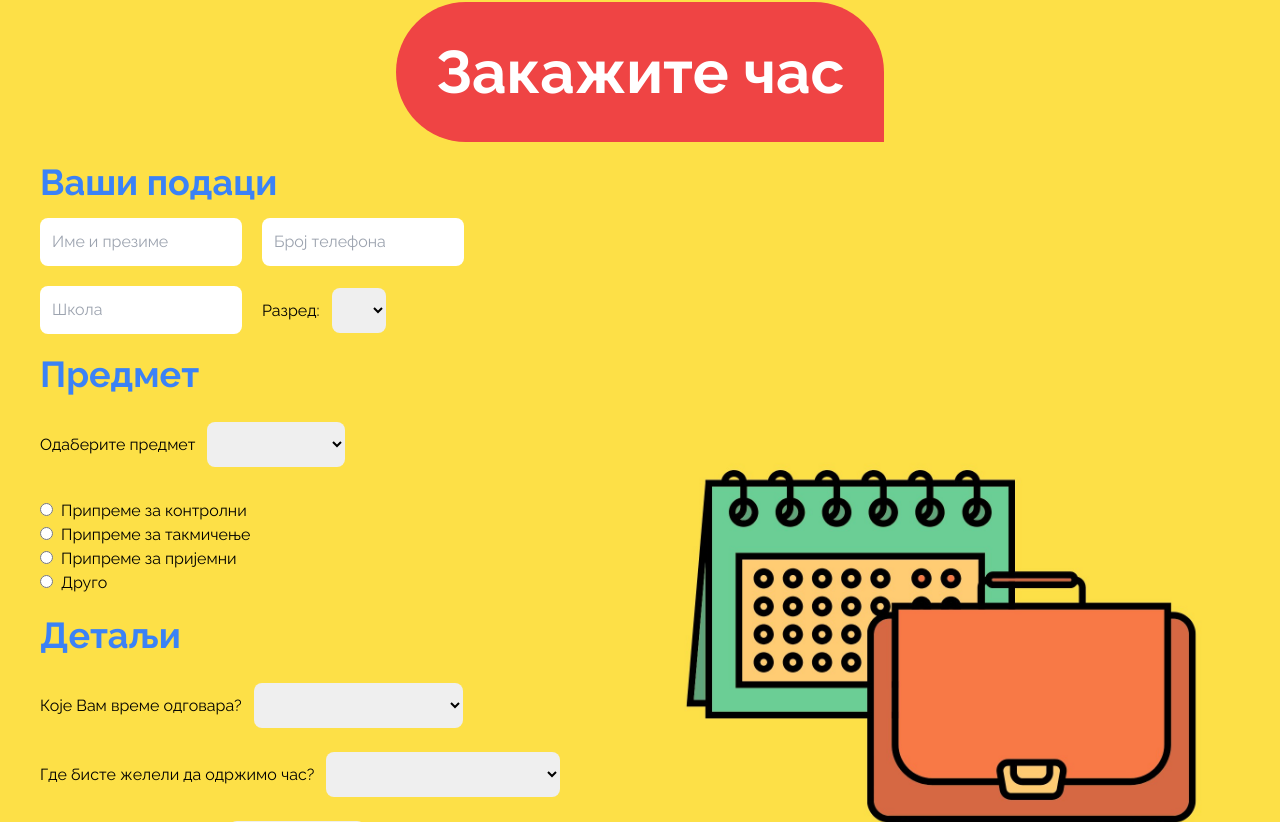
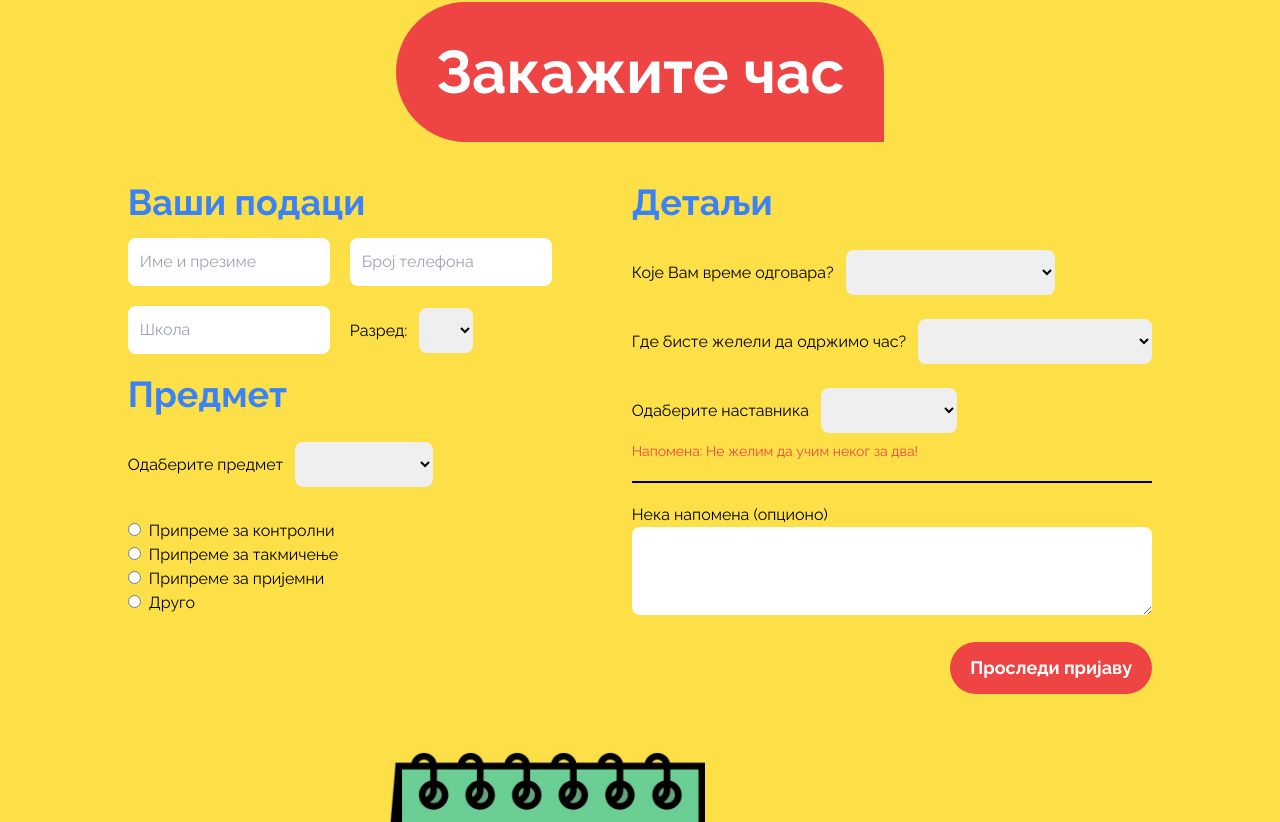
Before and after one commit to dqrk0jeste/privatni-casovi, a Nuxt app: page / in a window 1280 px wide. Shown: the part 878-1700 px from the top of the page. Built offline with nearby package versions, Linux system fonts and the light colour scheme.

Commit message:
new layout done

```diff
--- a/components/Form.vue
+++ b/components/Form.vue
@@ -41,7 +41,8 @@
 </script>
 
 <template>
-  <form @submit.prevent="submitForm" class="mt-5 px-5">
+  <form @submit.prevent="submitForm" class="mt-10 px-5 flex flex-col justify-center gap-x-20 lg:flex-row">
+    <div>
       <div class="mb-5">
         <h2 class="text-4xl font-bold text-blue-500 mb-4">Ваши подаци</h2>
         <div class="flex gap-5 flex-col md:flex-row">
@@ -95,7 +96,9 @@
           <ResizibleArea idForAccessability="drugi-razlog" @input="(data) => { drugiRazlog = data }" required/><br>
         </div>
       </div>
+    </div>
 
+    <div>
       <div class="mb-5">
         <h2 class="text-4xl font-bold text-blue-500 mb-4">Детаљи</h2>
         <div v-if="oblast === 'kontrolni'">
@@ -145,6 +148,7 @@
       <div class="flex justify-end">
         <button type="submit" class="mt-5 px-5 py-3 border-2 border-none bg-red-500 text-white text-lg font-bold rounded-full hover:bg-red-600">Проследи пријаву</button>
       </div>
+    </div>
   </form>
 </template>
 
--- a/components/Hero.vue
+++ b/components/Hero.vue
@@ -1,15 +1,15 @@
-<script setup lang="ts">
+<script setup>
   onBeforeMount(() => {
-    const iconsLeft = document.querySelectorAll<HTMLElement>('.icon-left')
-    const iconsRight = document.querySelectorAll<HTMLElement>('.icon-right')
-    const background = document.querySelector<HTMLElement>('.background')
+    const iconsLeft = document.querySelectorAll('.icon-left')
+    const iconsRight = document.querySelectorAll('.icon-right')
+    const background = document.querySelector('.background')
     document.addEventListener('scroll', () => {
-      const amount = -background!.getBoundingClientRect().top * 0.5
+      const amount = -background.getBoundingClientRect().top
       iconsLeft.forEach((icon) => {
-        icon.style.translate = `-${amount}px`
+        icon.style.translate = `-${amount * icon.dataset.factor}px`
       })
       iconsRight.forEach((icon) => {
-        icon.style.translate = `${amount}px`
+        icon.style.translate = `${amount * icon.dataset.factor}px`
       })
     })
   })
@@ -19,10 +19,10 @@
   <section id="hero" class="relative">
     <div class="background relative w-full bg-fixed blur-[1px]"></div>
     <div class="absolute top-0 left-0 w-full h-screen">
-      <img src="../assets/images/compass.svg" class="icon-right absolute rotate-[20deg] bottom-[50px] right-[-120px] w-[300px] md:bottom-[100px] md:w-[500px] z-[1]">
-      <img src="../assets/images/calculator.svg" class="icon-right absolute bottom-[0] right-[-70px] w-[220px] md:w-[400px] z-[2]">
-      <img src="../assets/images/ruler.svg" class="icon-left absolute rotate-[80deg] bottom-[0]  left-[-30px] w-[300px] md:w-[500px] z-[3]">
-      <img src="../assets/images/pencil.svg" class="icon-left absolute -rotate-[110deg] bottom-[50px] left-[-100px] w-[250px] md:w-[350px] z-[4]">
+      <img src="../assets/images/compass.svg" class="icon-right absolute rotate-[20deg] bottom-[50px] right-[-120px] w-[300px] md:bottom-[100px] md:w-[500px] z-[1]" data-factor="0.4">
+      <img src="../assets/images/calculator.svg" class="icon-right absolute bottom-[-50px] right-[-70px] w-[220px] md:w-[400px] z-[2]" data-factor="0.7">
+      <img src="../assets/images/ruler.svg" class="icon-left absolute rotate-[80deg] bottom-[-30px]  left-[-30px] w-[300px] md:w-[500px] z-[3]" data-factor="0.8">
+      <img src="../assets/images/pencil.svg" class="icon-left absolute -rotate-[110deg] bottom-[50px] left-[-100px] w-[250px] md:w-[350px] z-[4]" data-factor="0.2">
     </div>
     <div class="title absolute top-1/2 left-1/2 -translate-x-1/2 -translate-y-1/2 bg-blue-500 rounded-[3rem] shadow-xl border-0 px-6 py-10 lg:p-20 z-[0]">
       <h1 class="text-white text-center text-6xl font-bold lg:whitespace-nowrap">ПРИВАТНИ ЧАСОВИ</h1>
--- a/components/ResizibleArea.vue
+++ b/components/ResizibleArea.vue
@@ -15,5 +15,5 @@
 </script>
 
 <template>
-  <textarea v-model="text" :id="props.idForAccessability" ref="area" class="resize w-full rounded-lg max-w-[100%] p-2" @input="handleInput" rows="3"></textarea>
+  <textarea v-model="text" :id="props.idForAccessability" ref="area" class="resize-y w-full rounded-lg p-2" @input="handleInput" rows="3"></textarea>
 </template>
--- a/components/ZakaziteCas.vue
+++ b/components/ZakaziteCas.vue
@@ -8,14 +8,10 @@
       <div class="flex justify-center w-full">
         <h1 class="text-6xl text-white font-bold bg-red-500 w-fit p-10 rounded-full rounded-br-none">Закажите час</h1>
       </div>
-      <div class="flex flex-col lg:flex-row lg:justify-between">
-        <div class="lg:max-w-[50%]">
-          <Form />
-        </div>
-        <div class="relative flex items-center justify-center lg:w-1/2">
-          <img src="../assets/images/zakazite-cas-img.jpg" >
-        </div>
+      <Form />
+      <div class="w-full flex justify-center">
+        <img src="../assets/images/zakazite-cas-img.jpg" class="w-1/2">
       </div>
-    </div>
+      </div>
   </section>
 </template>
```
Lines whose indentation alone changed are shown as unchanged.
